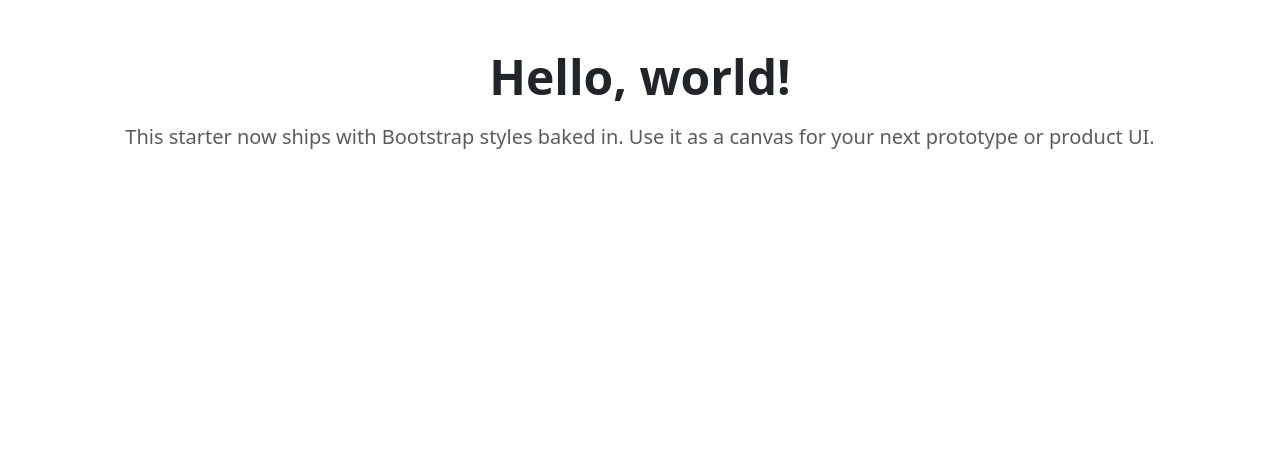
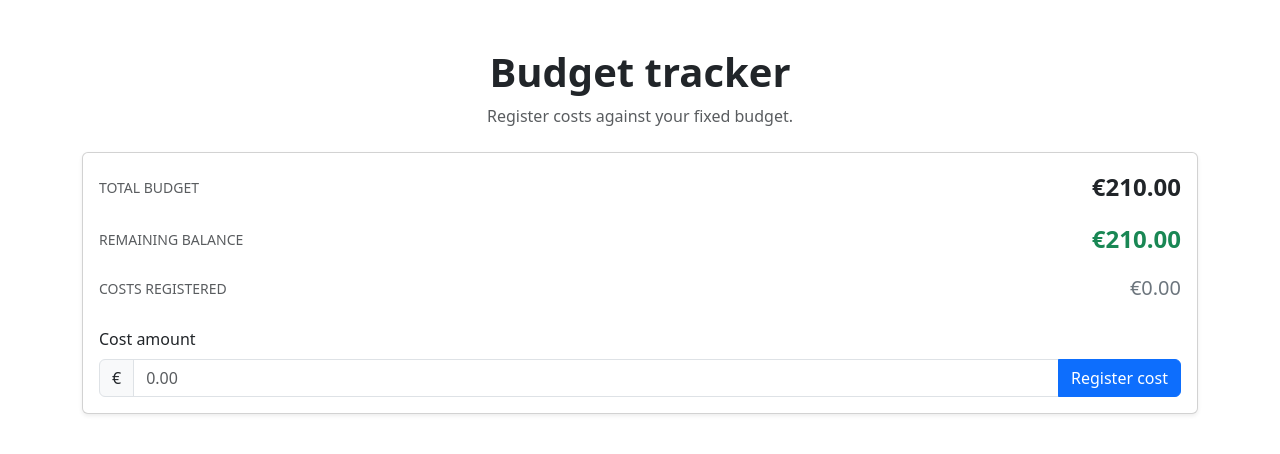
Before and after one commit to bacchilu/budgeteer, a React (Vite) app: page / in a window 1280 px wide. Shown: the top 454 px of the page. Built offline with nearby package versions, Linux system fonts and the light colour scheme.

Commit message:
feat: add bootstrap budgeting panel
  - track fixed €210 budget with remaining/spent summaries
  - wire cost entry form with basic validation messaging
  - render the budgeting view as a Bootstrap card layout

```diff
--- a/src/app.tsx
+++ b/src/app.tsx
@@ -1,12 +1,108 @@
+import React from 'react';
+
+const INITIAL_BUDGET = 210;
+
+const CURRENCY_FORMATTER = new Intl.NumberFormat(undefined, {
+    currency: 'EUR',
+    minimumFractionDigits: 2,
+    style: 'currency',
+});
+
 export const App = function () {
+    const [remaining, setRemaining] = React.useState(INITIAL_BUDGET);
+    const [amount, setAmount] = React.useState('');
+    const [error, setError] = React.useState<string | null>(null);
+
+    const spent = INITIAL_BUDGET - remaining;
+    const remainingAccent =
+        remaining === 0 ? 'text-danger' : remaining < INITIAL_BUDGET * 0.25 ? 'text-warning' : 'text-success';
+
+    const handleSubmit = function (e: React.FormEvent<HTMLFormElement>) {
+        e.preventDefault();
+
+        const parsedValue = Number.parseFloat(amount);
+        if (!Number.isFinite(parsedValue)) {
+            setError('Enter a positive amount to register.');
+            return;
+        }
+        setRemaining(remaining - parsedValue);
+        setAmount('');
+        setError(null);
+    };
+
+    const handleAmountChange = function (e: React.ChangeEvent<HTMLInputElement>) {
+        if (error) setError(null);
+        setAmount(e.target.value);
+    };
+
     return (
         <div className="container py-5">
-            <div className="hero mx-auto text-center">
-                <h1 className="display-5 fw-semibold mb-3">Hello, world!</h1>
-                <p className="lead text-muted mb-4">
-                    This starter now ships with Bootstrap styles baked in. Use it as a canvas for your next prototype or
-                    product UI.
-                </p>
+            <div className="budget-panel mx-auto">
+                <div className="text-center mb-4">
+                    <h1 className="display-6 fw-semibold mb-2">Budget tracker</h1>
+                    <p className="text-muted mb-0">Register costs against your fixed budget.</p>
+                </div>
+
+                <div className="card shadow-sm">
+                    <div className="card-body">
+                        <div className="mb-4">
+                            <div className="d-flex justify-content-between align-items-center">
+                                <span className="text-uppercase small text-muted">Total budget</span>
+                                <span className="fs-4 fw-semibold balance-accent">
+                                    {CURRENCY_FORMATTER.format(INITIAL_BUDGET)}
+                                </span>
+                            </div>
+                            <div className="d-flex justify-content-between align-items-center mt-3">
+                                <span className="text-uppercase small text-muted">Remaining balance</span>
+                                <span
+                                    className={`fs-4 fw-semibold balance-accent ${remainingAccent}`}
+                                    data-testid="remaining-balance"
+                                >
+                                    {CURRENCY_FORMATTER.format(remaining)}
+                                </span>
+                            </div>
+                            <div className="d-flex justify-content-between align-items-center mt-3">
+                                <span className="text-uppercase small text-muted">Costs registered</span>
+                                <span className="fs-5 fw-medium text-secondary balance-accent">
+                                    {CURRENCY_FORMATTER.format(spent)}
+                                </span>
+                            </div>
+                        </div>
+
+                        <form noValidate onSubmit={handleSubmit}>
+                            <label className="form-label" htmlFor="cost-amount">
+                                Cost amount
+                            </label>
+                            <div className="input-group">
+                                <span className="input-group-text" id="cost-addon">
+                                    €
+                                </span>
+                                <input
+                                    aria-describedby="cost-addon cost-help"
+                                    className={`form-control${error ? ' is-invalid' : ''}`}
+                                    id="cost-amount"
+                                    inputMode="decimal"
+                                    min="0"
+                                    name="amount"
+                                    onChange={handleAmountChange}
+                                    placeholder="0.00"
+                                    required
+                                    step="0.01"
+                                    type="number"
+                                    value={amount}
+                                />
+                                <button className="btn btn-primary" type="submit">
+                                    Register cost
+                                </button>
+                            </div>
+                            {error && (
+                                <div className="invalid-feedback d-block" role="alert">
+                                    {error}
+                                </div>
+                            )}
+                        </form>
+                    </div>
+                </div>
             </div>
         </div>
     );
```
